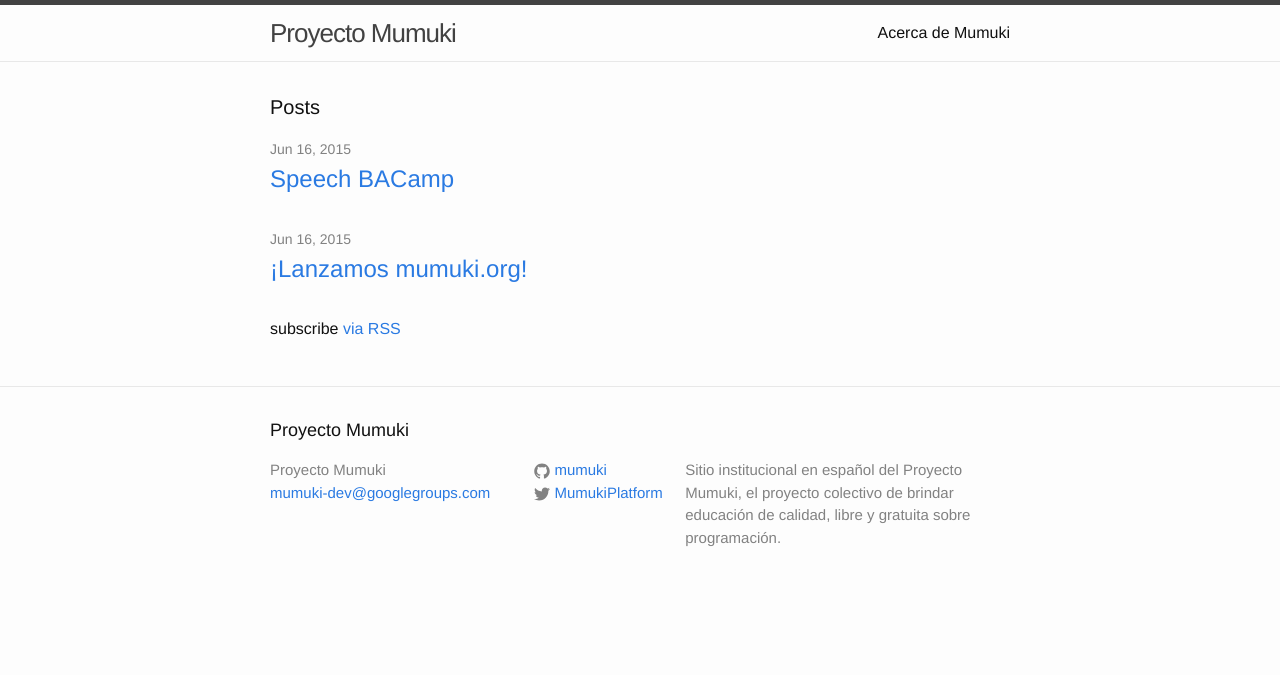
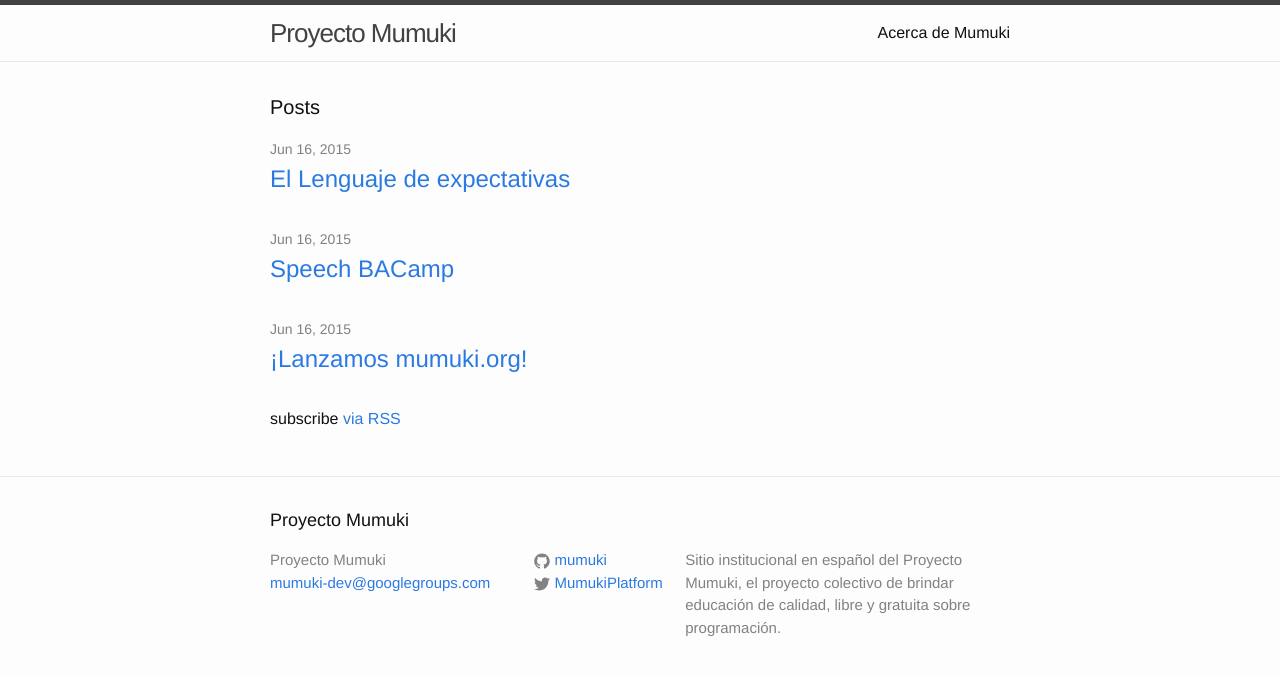
Before and after one commit to mumuki/mumuki.github.io, a Jekyll site: the page built from index.html, in a window 1280 px wide. Shown: the top 675 px of the page. Built offline with Jekyll 4.4.1, drawn with Linux system fonts in a browser that asks for light colours.

Commit message:
Update and rename expectations.markdown to 2015-06-16-el-lenguaje-de-expectativas.markdown

```diff
--- a/_posts/expectations.markdown
+++ b/_posts/2015-06-16-el-lenguaje-de-expectativas.markdown
@@ -1,3 +1,10 @@
+---
+layout: post
+title:  "El Lenguaje de expectativas"
+date:   2015-06-16 19:09:00
+categories: expectativas plataform
+---
+
 En la [plataforma Mumuki](http://mumuki.io) para evaluar las soluciones que los usuarios envían utilizamos varias técnicas:
 
   1. pruebas automatizadas
```
